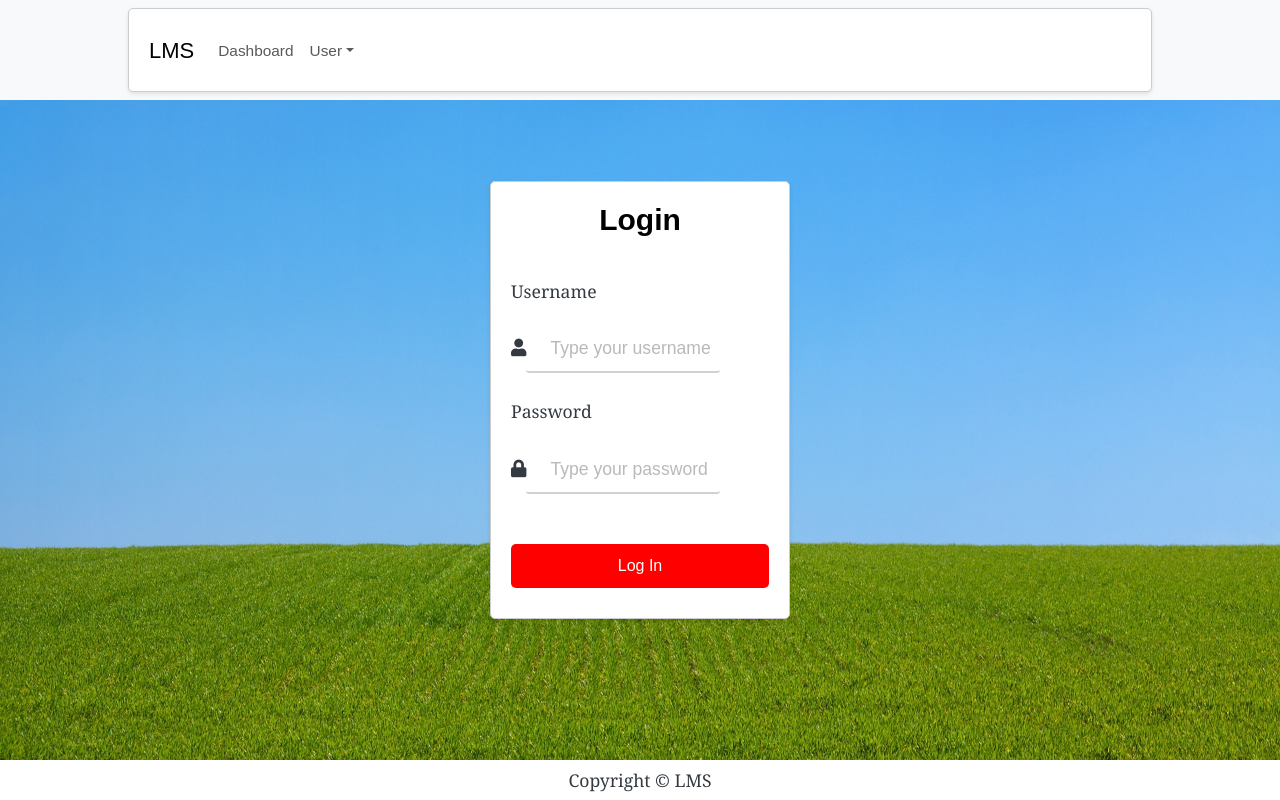
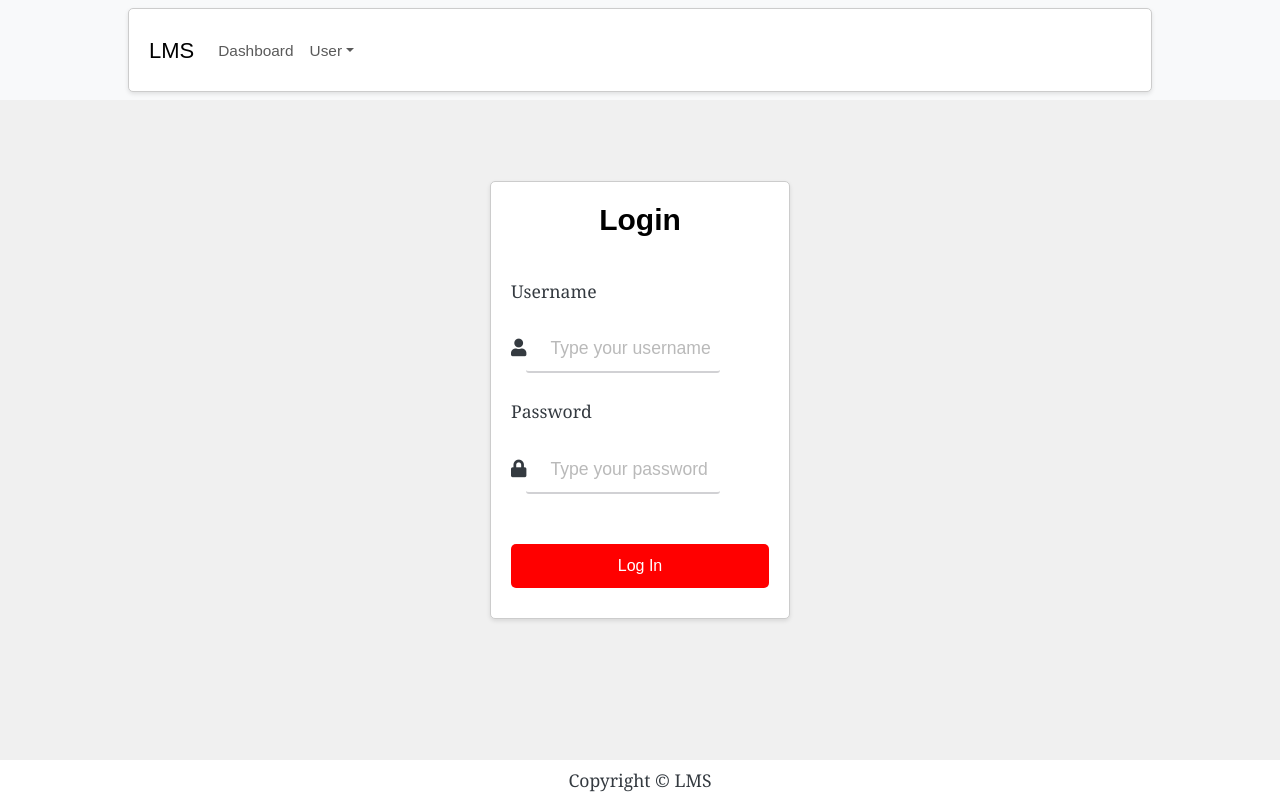
Before and after one commit to WSU-4110/LearningManagementSystem, a React (Create React App) app in the folder frontend/: page /login in a window 1280 px wide. Built offline with nearby package versions, Linux system fonts and the light colour scheme; the HTML template or start-up script is replaced by a standard one.

Commit message:
moved background options to index.css

```diff
--- a/frontend/src/css/index.css
+++ b/frontend/src/css/index.css
@@ -7,6 +7,8 @@ body {
     sans-serif;
   -webkit-font-smoothing: antialiased;
   -moz-osx-font-smoothing: grayscale;
+  /* background-image: url('fieldBackground.jpg');
+  background-size: cover; */
 }
 
 code {
--- a/frontend/src/css/login.css
+++ b/frontend/src/css/login.css
@@ -7,8 +7,6 @@ body {
     align-items: center;
     height: 100vh;
     margin: 0;
-    background-image: url('fieldBackground.jpg');
-    background-size: cover;
   }
 
   .container {
```
